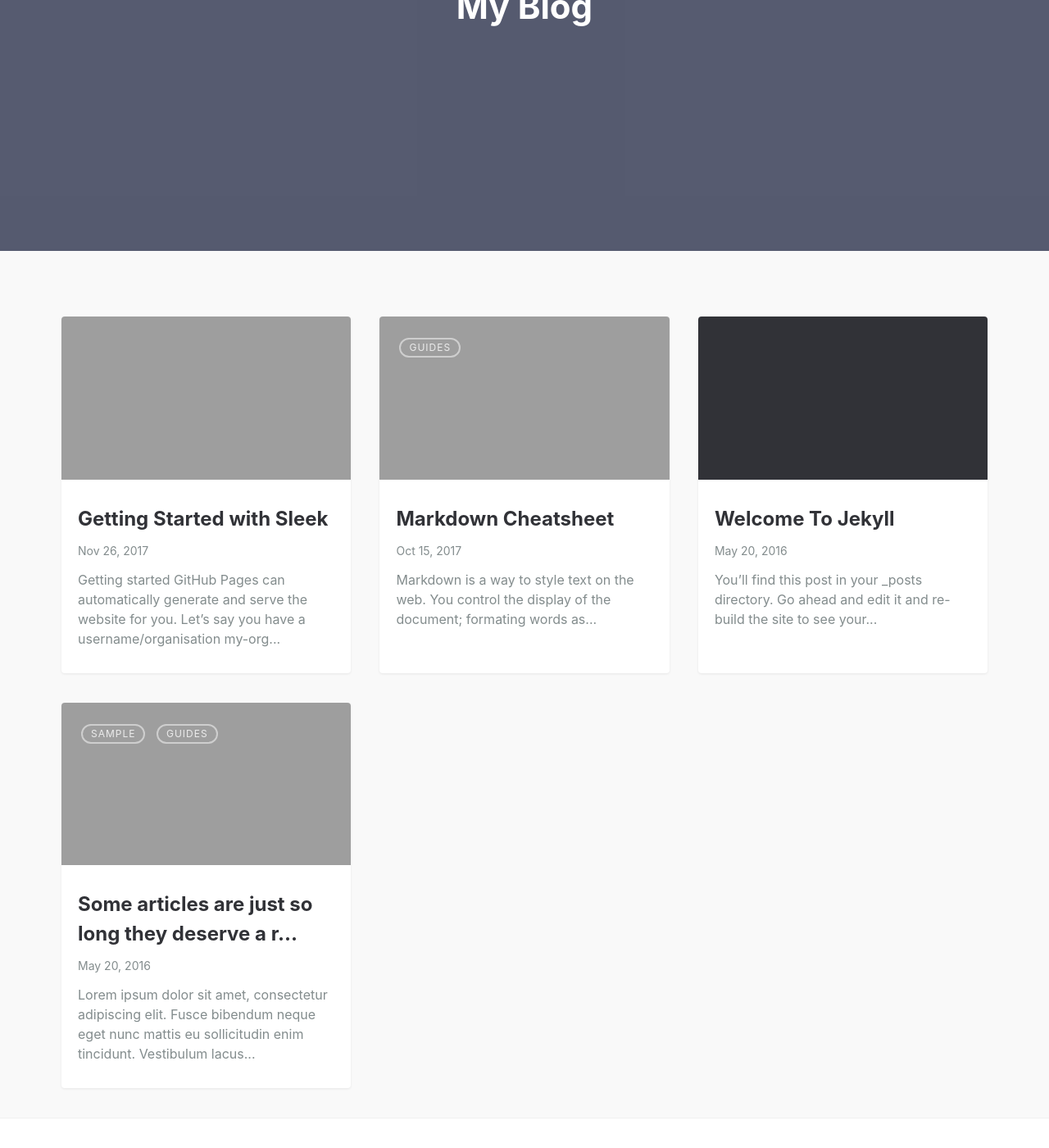
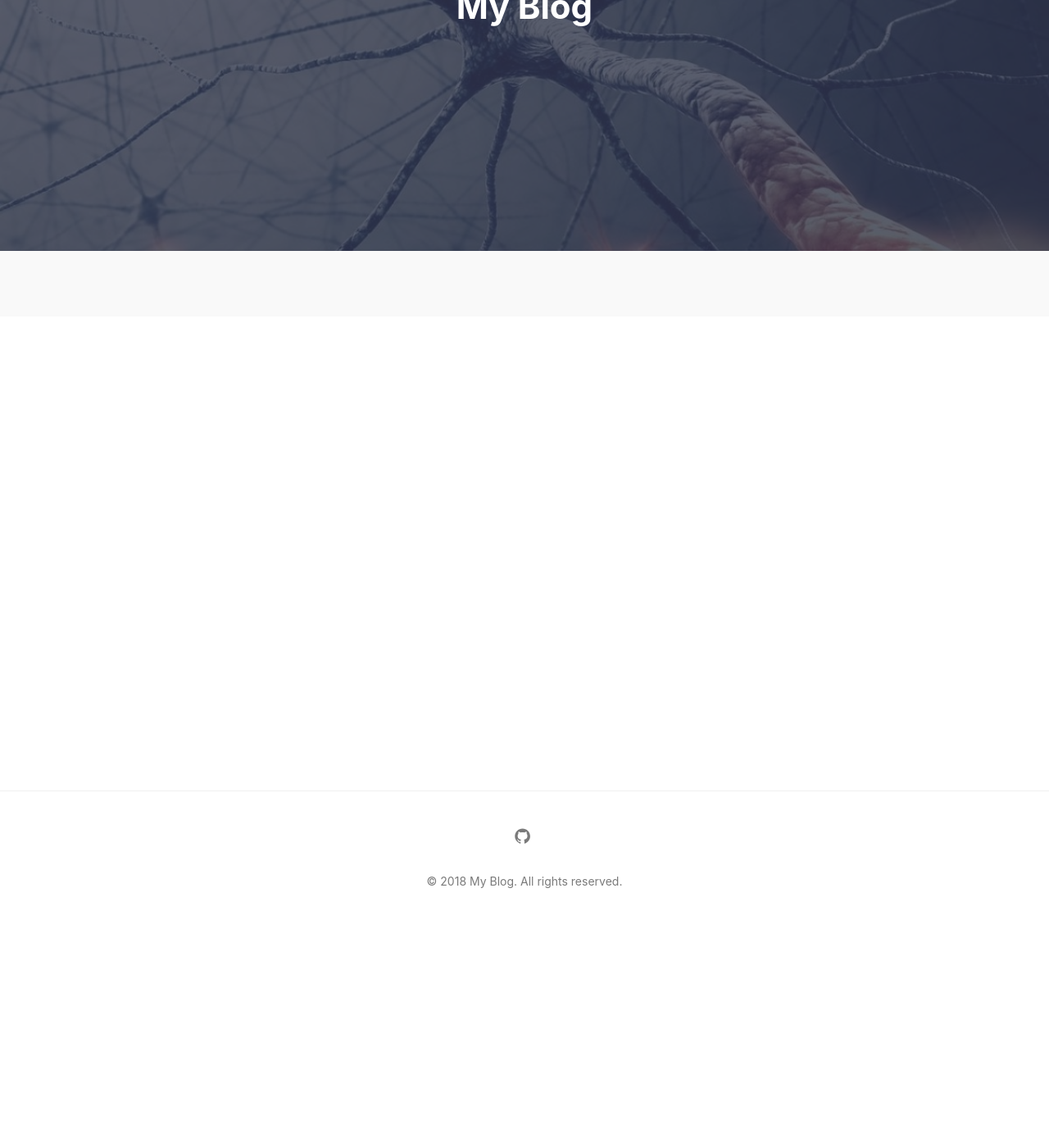
Before and after one commit to Abhijit-2592/Abhijit-2592.github.io, a Jekyll site: the page built from index.md, in a window 1280 px wide and 1400 px high, scrolled down 270 px. Shown: the whole window at 82% size. Built offline with Jekyll 4.4.1, drawn with Linux system fonts in a browser that asks for light colours; part of the change alters nothing that is shown.

Commit message:
modificatioj

````diff
--- a/_config.yml
+++ b/_config.yml
@@ -16,13 +16,13 @@ social:
 # THEME SETTINGS
 navigation: # Navigation links
   - {name: 'Home', link: '/'}
-  - {name: 'About', link: '/about.md'}
-  - {name: 'Contact', link: '/contact.md'}
+  - {name: 'About', link: './about.md'}
+  - {name: 'Contact', link: './contact.md'}
 
 tagline: >
 
 
-hero_img: /assests/img/posts/neural_network.jpg # Main background image: use the path from /assets/img/ => This will output /assets/img/posts/sleek_lg.jpg
+hero_img: posts/neural_network.jpg # Main background image: use the path from /assets/img/ => This will output /assets/img/posts/sleek_lg.jpg
 
 email: balaabhijit5@gmail.com # email for form submission
 
--- a/_posts/2016-05-20-super-long-article.md
+++ /dev/null
@@ -1,12 +0,0 @@
----
-layout: post
-title: "Some articles are just so long they deserve a really long title to see if things will break well"
-featured-img: shane-rounce-205187
-categories: [Sample, Guides]
----
-
-Lorem ipsum dolor sit amet, consectetur adipiscing elit. Fusce bibendum neque eget nunc mattis eu sollicitudin enim tincidunt. Vestibulum lacus tortor, ultricies id dignissim ac, bibendum in velit. Proin convallis mi ac felis pharetra aliquam. Curabitur dignissim accumsan rutrum. In arcu magna, aliquet vel pretium et, molestie et arcu. Mauris lobortis nulla et felis ullamcorper bibendum. Phasellus et hendrerit mauris. Proin eget nibh a massa vestibulum pretium. Suspendisse eu nisl a ante aliquet bibendum quis a nunc. Praesent varius interdum vehicula. Aenean risus libero, placerat at vestibulum eget, ultricies eu enim. Praesent nulla tortor, malesuada adipiscing adipiscing sollicitudin, adipiscing eget est.
-
-Lorem ipsum dolor sit amet, consectetur adipiscing elit. Fusce bibendum neque eget nunc mattis eu sollicitudin enim tincidunt. Vestibulum lacus tortor, ultricies id dignissim ac, bibendum in velit. Proin convallis mi ac felis pharetra aliquam. Curabitur dignissim accumsan rutrum. In arcu magna, aliquet vel pretium et, molestie et arcu. Mauris lobortis nulla et felis ullamcorper bibendum. Phasellus et hendrerit mauris. Proin eget nibh a massa vestibulum pretium. Suspendisse eu nisl a ante aliquet bibendum quis a nunc. Praesent varius interdum vehicula. Aenean risus libero, placerat at vestibulum eget, ultricies eu enim. Praesent nulla tortor, malesuada adipiscing adipiscing sollicitudin, adipiscing eget est.
-
-Lorem ipsum dolor sit amet, consectetur adipiscing elit. Fusce bibendum neque eget nunc mattis eu sollicitudin enim tincidunt. Vestibulum lacus tortor, ultricies id dignissim ac, bibendum in velit. Proin convallis mi ac felis pharetra aliquam. Curabitur dignissim accumsan rutrum. In arcu magna, aliquet vel pretium et, molestie et arcu. Mauris lobortis nulla et felis ullamcorper bibendum. Phasellus et hendrerit mauris. Proin eget nibh a massa vestibulum pretium. Suspendisse eu nisl a ante aliquet bibendum quis a nunc. Praesent varius interdum vehicula. Aenean risus libero, placerat at vestibulum eget, ultricies eu enim. Praesent nulla tortor, malesuada adipiscing adipiscing sollicitudin, adipiscing eget est.
--- a/_posts/2016-05-20-welcome-to-jekyll.md
+++ /dev/null
@@ -1,22 +0,0 @@
----
-layout: post
----
-You’ll find this post in your `_posts` directory. Go ahead and edit it and re-build the site to see your changes. You can rebuild the site in many different ways, but the most common way is to run `jekyll serve`, which launches a web server and auto-regenerates your site when a file is updated.
-
-To add new posts, simply add a file in the `_posts` directory that follows the convention `YYYY-MM-DD-name-of-post.ext` and includes the necessary front matter. Take a look at the source for this post to get an idea about how it works.
-
-Jekyll also offers powerful support for code snippets:
-
-{% highlight ruby %}
-def print_hi(name)
-  puts "Hi, #{name}"
-end
-print_hi('Tom')
-#=> prints 'Hi, Tom' to STDOUT.
-{% endhighlight %}
-
-Check out the [Jekyll docs][jekyll-docs] for more info on how to get the most out of Jekyll. File all bugs/feature requests at [Jekyll’s GitHub repo][jekyll-gh]. If you have questions, you can ask them on [Jekyll Talk][jekyll-talk].
-
-[jekyll-docs]: http://jekyllrb.com/docs/home
-[jekyll-gh]:   https://github.com/jekyll/jekyll
-[jekyll-talk]: https://talk.jekyllrb.com/
--- a/_posts/2017-10-15-markdown-cheatsheet.md
+++ /dev/null
@@ -1,406 +0,0 @@
----
-layout: post
-title: Markdown Cheatsheet
-summary: Markdown is a way to style text on the web. You control the display of the document; formating words as bold or italic, adding images, and creating lists are just a few of the things we can do with Markdown. Mostly, Markdown is just regular text with a few non-alphabetic characters thrown in.
-featured-img: emile-perron-190221
-categories: Guides
----
-
-From [adam-p/markdown-here](https://github.com/adam-p/markdown-here/wiki/Markdown-Cheatsheet)
-
-##### Table of Contents
-[Headers](#headers)
-[Emphasis](#emphasis)
-[Lists](#lists)
-[Links](#links)
-[Images](#images)
-[Code and Syntax Highlighting](#code)
-[Tables](#tables)
-[Blockquotes](#blockquotes)
-[Inline HTML](#html)
-[Horizontal Rule](#hr)
-[Line Breaks](#lines)
-[Youtube videos](#videos)
-
-<a name="headers"/>
-## Headers
-
-```no-highlight
-# H1
-## H2
-### H3
-#### H4
-##### H5
-###### H6
-
-Alternatively, for H1 and H2, an underline-ish style:
-
-Alt-H1
-======
-
-Alt-H2
-------
-```
-
-# H1
-## H2
-### H3
-#### H4
-##### H5
-###### H6
-
-Alternatively, for H1 and H2, an underline-ish style:
-
-Alt-H1
-======
-
-Alt-H2
-------
-
-<a name="emphasis"/>
-## Emphasis
-
-```no-highlight
-Emphasis, aka italics, with *asterisks* or _underscores_.
-
-Strong emphasis, aka bold, with **asterisks** or __underscores__.
-
-Combined emphasis with **asterisks and _underscores_**.
-
-Strikethrough uses two tildes. ~~Scratch this.~~
-```
-
-Emphasis, aka italics, with *asterisks* or _underscores_.
-
-Strong emphasis, aka bold, with **asterisks** or __underscores__.
-
-Combined emphasis with **asterisks and _underscores_**.
-
-Strikethrough uses two tildes. ~~Scratch this.~~
-
-
-<a name="lists"/>
-## Lists
-
-(In this example, leading and trailing spaces are shown with with dots: ⋅)
-
-```no-highlight
-1. First ordered list item
-2. Another item
-⋅⋅* Unordered sub-list.
-1. Actual numbers don't matter, just that it's a number
-⋅⋅1. Ordered sub-list
-4. And another item.
-
-⋅⋅⋅You can have properly indented paragraphs within list items. Notice the blank line above, and the leading spaces (at least one, but we'll use three here to also align the raw Markdown).
-
-⋅⋅⋅To have a line break without a paragraph, you will need to use two trailing spaces.⋅⋅
-⋅⋅⋅Note that this line is separate, but within the same paragraph.⋅⋅
-⋅⋅⋅(This is contrary to the typical GFM line break behaviour, where trailing spaces are not required.)
-
-* Unordered list can use asterisks
-- Or minuses
-+ Or pluses
-```
-
-1. First ordered list item
-2. Another item
-  * Unordered sub-list.
-1. Actual numbers don't matter, just that it's a number
-  1. Ordered sub-list
-4. And another item.
-
-   You can have properly indented paragraphs within list items. Notice the blank line above, and the leading spaces (at least one, but we'll use three here to also align the raw Markdown).
-
-   To have a line break without a paragraph, you will need to use two trailing spaces.
-   Note that this line is separate, but within the same paragraph.
-   (This is contrary to the typical GFM line break behaviour, where trailing spaces are not required.)
-
-* Unordered list can use asterisks
-- Or minuses
-+ Or pluses
-
-<a name="links"/>
-## Links
-
-There are two ways to create links.
-
-```no-highlight
-[I'm an inline-style link](https://www.google.com)
-
-[I'm an inline-style link with title](https://www.google.com "Google's Homepage")
-
-[I'm a reference-style link][Arbitrary case-insensitive reference text]
-
-[I'm a relative reference to a repository file](../blob/master/LICENSE)
-
-[You can use numbers for reference-style link definitions][1]
-
-Or leave it empty and use the [link text itself].
-
-URLs and URLs in angle brackets will automatically get turned into links.
-http://www.example.com or <http://www.example.com> and sometimes
-example.com (but not on Github, for example).
-
-Some text to show that the reference links can follow later.
-
-[arbitrary case-insensitive reference text]: https://www.mozilla.org
-[1]: http://slashdot.org
-[link text itself]: http://www.reddit.com
-```
-
-[I'm an inline-style link](https://www.google.com)
-
-[I'm an inline-style link with title](https://www.google.com "Google's Homepage")
-
-[I'm a reference-style link][Arbitrary case-insensitive reference text]
-
-[I'm a relative reference to a repository file](../blob/master/LICENSE)
-
-[You can use numbers for reference-style link definitions][1]
-
-Or leave it empty and use the [link text itself].
-
-URLs and URLs in angle brackets will automatically get turned into links.
-http://www.example.com or <http://www.example.com> and sometimes
-example.com (but not on Github, for example).
-
-Some text to show that the reference links can follow later.
-
-[arbitrary case-insensitive reference text]: https://www.mozilla.org
-[1]: http://slashdot.org
-[link text itself]: http://www.reddit.com
-
-<a name="images"/>
-## Images
-
-```no-highlight
-Here's our logo (hover to see the title text):
-
-Inline-style:
-![alt text](https://github.com/adam-p/markdown-here/raw/master/src/common/images/icon48.png "Logo Title Text 1")
-
-Reference-style:
-![alt text][logo]
-
-[logo]: https://github.com/adam-p/markdown-here/raw/master/src/common/images/icon48.png "Logo Title Text 2"
-```
-
-Here's our logo (hover to see the title text):
-
-Inline-style:
-![alt text](https://github.com/adam-p/markdown-here/raw/master/src/common/images/icon48.png "Logo Title Text 1")
-
-Reference-style:
-![alt text][logo]
-
-[logo]: https://github.com/adam-p/markdown-here/raw/master/src/common/images/icon48.png "Logo Title Text 2"
-
-<a name="code"/>
-## Code and Syntax Highlighting
-
-Code blocks are part of the Markdown spec, but syntax highlighting isn't. However, many renderers -- like Github's and *Markdown Here* -- support syntax highlighting. Which languages are supported and how those language names should be written will vary from renderer to renderer. *Markdown Here* supports highlighting for dozens of languages (and not-really-languages, like diffs and HTTP headers); to see the complete list, and how to write the language names, see the [highlight.js demo page](http://softwaremaniacs.org/media/soft/highlight/test.html).
-
-```no-highlight
-Inline `code` has `back-ticks around` it.
-```
-
-Inline `code` has `back-ticks around` it.
-
-Blocks of code are either fenced by lines with three back-ticks <code>```</code>, or are indented with four spaces. I recommend only using the fenced code blocks -- they're easier and only they support syntax highlighting.
-
-<pre lang="no-highlight"><code>```javascript
-var s = "JavaScript syntax highlighting";
-alert(s);
-```
-
-```python
-s = "Python syntax highlighting"
-print s
-```
-
-```
-No language indicated, so no syntax highlighting.
-But let's throw in a &lt;b&gt;tag&lt;/b&gt;.
-```
-</code></pre>
-
-
-
-```javascript
-var s = "JavaScript syntax highlighting";
-alert(s);
-```
-
-```python
-s = "Python syntax highlighting"
-print s
-```
-
-```
-No language indicated, so no syntax highlighting in Markdown Here (varies on Github).
-But let's throw in a <b>tag</b>.
-```
-
-
-<a name="tables"/>
-## Tables
-
-Tables aren't part of the core Markdown spec, but they are part of GFM and *Markdown Here* supports them. They are an easy way of adding tables to your email -- a task that would otherwise require copy-pasting from another application.
-
-```no-highlight
-Colons can be used to align columns.
-
-| Tables        | Are           | Cool  |
-| ------------- |:-------------:| -----:|
-| col 3 is      | right-aligned | $1600 |
-| col 2 is      | centered      |   $12 |
-| zebra stripes | are neat      |    $1 |
-
-There must be at least 3 dashes separating each header cell.
-The outer pipes (|) are optional, and you don't need to make the
-raw Markdown line up prettily. You can also use inline Markdown.
-
-Markdown | Less | Pretty
---- | --- | ---
-*Still* | `renders` | **nicely**
-1 | 2 | 3
-```
-
-Colons can be used to align columns.
-
-| Tables        | Are           | Cool |
-| ------------- |:-------------:| -----:|
-| col 3 is      | right-aligned | $1600 |
-| col 2 is      | centered      |   $12 |
-| zebra stripes | are neat      |    $1 |
-
-There must be at least 3 dashes separating each header cell. The outer pipes (|) are optional, and you don't need to make the raw Markdown line up prettily. You can also use inline Markdown.
-
-Markdown | Less | Pretty
---- | --- | ---
-*Still* | `renders` | **nicely**
-1 | 2 | 3
-
-<a name="blockquotes"/>
-## Blockquotes
-
-```no-highlight
-> Blockquotes are very handy in email to emulate reply text.
-> This line is part of the same quote.
-
-Quote break.
-
-> This is a very long line that will still be quoted properly when it wraps. Oh boy let's keep writing to make sure this is long enough to actually wrap for everyone. Oh, you can *put* **Markdown** into a blockquote.
-```
-
-> Blockquotes are very handy in email to emulate reply text.
-> This line is part of the same quote.
-
-Quote break.
-
-> This is a very long line that will still be quoted properly when it wraps. Oh boy let's keep writing to make sure this is long enough to actually wrap for everyone. Oh, you can *put* **Markdown** into a blockquote.
-
-<a name="html"/>
-## Inline HTML
-
-You can also use raw HTML in your Markdown, and it'll mostly work pretty well.
-
-```no-highlight
-<dl>
-  <dt>Definition list</dt>
-  <dd>Is something people use sometimes.</dd>
-
-  <dt>Markdown in HTML</dt>
-  <dd>Does *not* work **very** well. Use HTML <em>tags</em>.</dd>
-</dl>
-```
-
-<dl>
-  <dt>Definition list</dt>
-  <dd>Is something people use sometimes.</dd>
-
-  <dt>Markdown in HTML</dt>
-  <dd>Does *not* work **very** well. Use HTML <em>tags</em>.</dd>
-</dl>
-
-<a name="hr"/>
-## Horizontal Rule
-
-```
-Three or more...
-
----
-
-Hyphens
-
-***
-
-Asterisks
-
-___
-
-Underscores
-```
-
-Three or more...
-
----
-
-Hyphens
-
-***
-
-Asterisks
-
-___
-
-Underscores
-
-<a name="lines"/>
-## Line Breaks
-
-My basic recommendation for learning how line breaks work is to experiment and discover -- hit &lt;Enter&gt; once (i.e., insert one newline), then hit it twice (i.e., insert two newlines), see what happens. You'll soon learn to get what you want. "Markdown Toggle" is your friend.
-
-Here are some things to try out:
-
-```
-Here's a line for us to start with.
-
-This line is separated from the one above by two newlines, so it will be a *separate paragraph*.
-
-This line is also a separate paragraph, but...
-This line is only separated by a single newline, so it's a separate line in the *same paragraph*.
-```
-
-Here's a line for us to start with.
-
-This line is separated from the one above by two newlines, so it will be a *separate paragraph*.
-
-This line is also begins a separate paragraph, but...
-This line is only separated by a single newline, so it's a separate line in the *same paragraph*.
-
-(Technical note: *Markdown Here* uses GFM line breaks, so there's no need to use MD's two-space line breaks.)
-
-<a name="videos"/>
-## Youtube videos
-
-They can't be added directly but you can add an image with a link to the video like this:
-
-```no-highlight
-<a href="http://www.youtube.com/watch?feature=player_embedded&v=YOUTUBE_VIDEO_ID_HERE
-" target="_blank"><img src="http://img.youtube.com/vi/YOUTUBE_VIDEO_ID_HERE/0.jpg"
-alt="IMAGE ALT TEXT HERE" width="240" height="180" border="10" /></a>
-```
-
-Or, in pure Markdown, but losing the image sizing and border:
-
-```no-highlight
-[![IMAGE ALT TEXT HERE](http://img.youtube.com/vi/YOUTUBE_VIDEO_ID_HERE/0.jpg)](http://www.youtube.com/watch?v=YOUTUBE_VIDEO_ID_HERE)
-```
-
-Referencing a bug by #bugID in your git commit links it to the slip. For example #1.
-
----
-
-License: [CC-BY](https://creativecommons.org/licenses/by/3.0/)
--- a/_posts/2017-11-26-getting-started.md
+++ /dev/null
@@ -1,87 +0,0 @@
----
-layout: post
-title: Getting Started with Sleek
-featured-img: sleek
-mathjax: true
----
-
-# Getting started
-
-[GitHub Pages](https://pages.github.com) can automatically generate and serve the website for you.
-Let's say you have a username/organisation `my-org` and project `my-proj`; if you locate Jekyll source under `blog` folder of master branch in your repo `github.com/my-org/my-proj`, the website will be served on `my-org.github.io/my-proj`.
-
-1. Just download or fork and clone the source from [github.com/janczizikow/sleek](https://github.com/janczizikow/sleek/).
-2. Make sure your local machine has ruby and node
-3. Edit site settings in  `_config.yml` file according to your project.
-4. Replace `favicons` and `_includes/logo.svg` with your own logo.
-
-**Note** that you might have to adjust some CSS depending on the width and height of your logo. You can find Header / Navigation related SCSS in `_sass/layout/nav.scss`.
-
-## Writing content
-
-### Posts
-
-Create a new Markdown file such as `2017-01-13-my-post.md` in `_post` folder. Configure YAML Front Matter (stuff between `---`):
-
-```yaml
-
----
-layout: post # needs to be post
-title: Getting Started with Sleek # title of your post
-featured-img: sleek #optional - if you want you can include hero image
----
-
-```
-
-#### Images
-
-In case you want to add a hero image to the post, apart from changing `featured-img` in YAML, you also need to add the image file to the project. To do so, just upload an image in `.jpg` format to `_img` folder. The name must before the `.jpg` file extension has to match with `featured-img` in YAML. Next, run `gulp img` from command line to generate optimized version of the image and all the thumbnails. You have to restart  the jekyll server to see the changes. Sleek uses [Lazy Sizes](https://github.com/aFarkas/lazysizes) Lazy Loader for loading images. Check the link for more info. Lazy Sizes doesnt't require any configuration and it's going to be included in your bundled js file.
-
-### Pages
-
-The home page is located under `index.md` file. To change the content or design you have to edit the `default.html` file in `_layouts` folder.
-
-In order to add a new page, create a new html or markdown file under root directory or inside `_pages` folder. To add a link to the page, edit `navigation` setting in `_config.yml`.
-
-### Images TODO
-
-Introduce gulp optimization
-
-Breakpoint | Image Type | Width | Retina
------------- | ------------ | ------------- | -------------
-xs |Post Thumb | 535px | 1070px
-sm |Post Thumb | 500px| 1000px
-md |Post Thumb | 329.375px | 658.75px
-lg |Post Thumb | 445.625px | 891.25px
-xl |Post Thumb | 353.125px | 706.25px
-
-Breakpoint | Image Type | Width | Retina
------------- | ------------ | ------------- | -------------
-xs |Post Hero | 535px | 1070px
-sm |Post Hero | 500px| 1000px
-md |Post Hero | 329.375px | 658.75px
-lg |Post Hero | 445.625px | 891.25px
-xl |Post Hero | 353.125px | 706.25px
-
-### MathJax
-
-If you want to use [MathJax](https://www.mathjax.org/) in your posts, add `mathjax: true` in [YAML front matter](https://jekyllrb.com/docs/frontmatter/) of your post:
-
-```yaml
----
-layout: post
-title: Blog Post with MathJax
-featured-img: sleek # optional - if you want you can include name of hero image
-mathjax: true # add this line in order to enable MathJax in the post
----
-```
-
-#### Example
-
-In N-dimensional simplex noise, the squared kernel summation radius $r^2$ is $\frac 1 2$
-for all values of N. This is because the edge length of the N-simplex $s = \sqrt {\frac {N} {N + 1}}$
-divides out of the N-simplex height $h = s \sqrt {\frac {N + 1} {2N}}$.
-The kerel summation radius $r$ is equal to the N-simplex height $h$.
-
-$$ r = h = \sqrt{\frac {1} {2}} = \sqrt{\frac {N} {N+1}} \sqrt{\frac {N+1} {2N}} $$
-Happy hacking!
````
